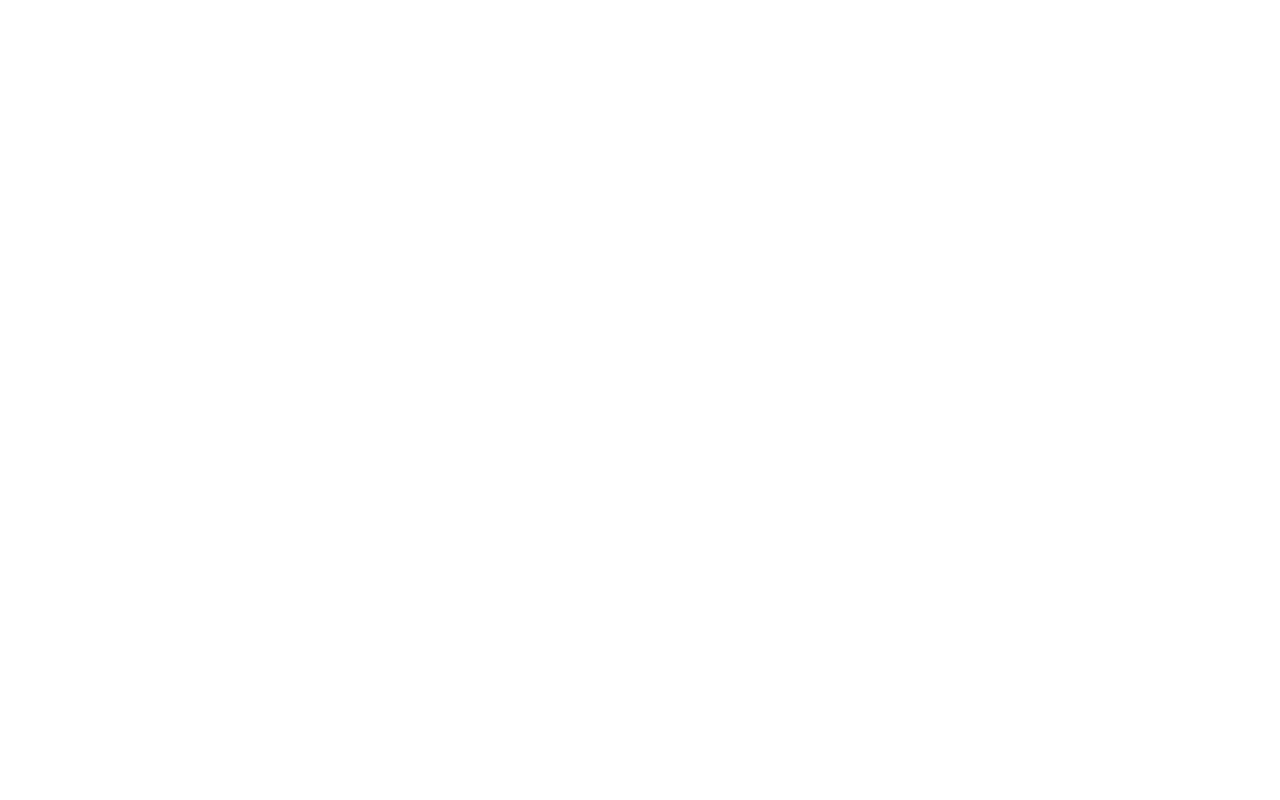
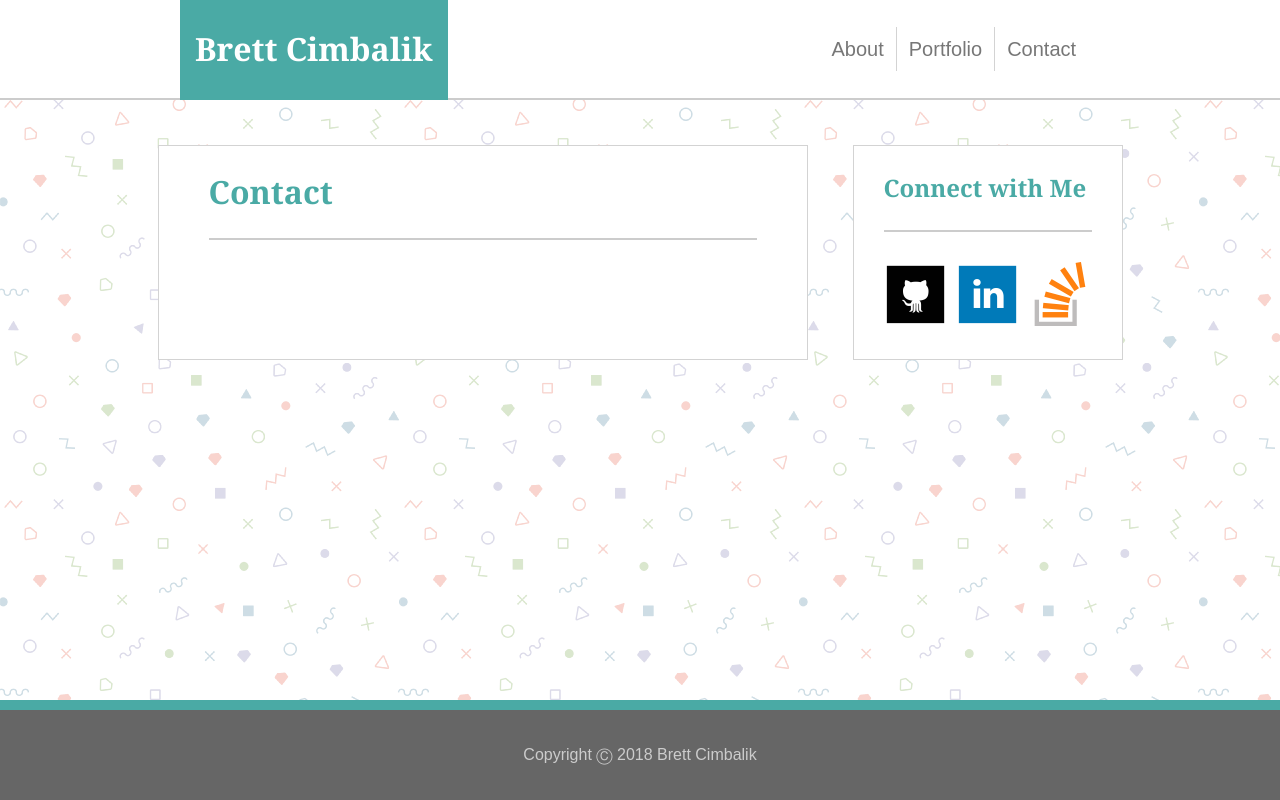
Before and after one commit to bcimbali/Basic-Portfolio, a plain HTML site: page contact.html in a window 1280 px wide. Drawn offline with Linux system fonts and the light colour scheme.

Commit message:
added design skeleton to other pages

```diff
--- a/contact.html
+++ b/contact.html
@@ -1,11 +1,75 @@
-<DOCTYPE <!DOCTYPE html>
-<html>
+<!DOCTYPE html>
+<html lang="en">
 <head>
     <meta charset="utf-8" />
     <meta http-equiv="X-UA-Compatible" content="IE=edge">
-    <title>Page Title</title>
+    <title>Contact Brett</title>
     <meta name="viewport" content="width=device-width, initial-scale=1">
+    <link rel="stylesheet" type="text/css" href="./assets/css/reset.css">
+    <link rel="stylesheet" type="text/css" media="screen" href="./assets/css/style.css" />
 </head>
-<body>
+<body class="body">
+    <!-- Header top Part -->
+    <header class="header">
+            <!-- My name tab in the header. -->
+            <div class="my_name heading_font">
+                    <h1>Brett Cimbalik</h1>
+            </div>
+            <!-- The actual nav bar on the right side of the page -->
+            <nav>
+                <ul class="nav_list all_other_fonts">
+                    <li><a href="index.html" target="_blank" class="nav_list all_other_fonts" >About</a></li>
+                    <li><a href="portfolio.html" target="_blank" class="nav_list all_other_fonts">Portfolio</a></li>
+                    <li><a href="contact.html" target="_blank" class="nav_list all_other_fonts">Contact</a></li>
+                </ul>
+            </nav>
+    </header>
+
+    <!-- The main section of the page. -->
+    <section class="main_section">
+
+            <!-- 'About Me', large box on left side -->
+            <article class="about_me">
+                <div class="about_me_top heading_font">
+                    <h1>
+                        Contact
+                    </h1>
+                </div>
+
+                <div class="about_me_bottom all_other_fonts">
+
+                </div>
+            </article>
+
+            <!-- Smaller box off to the right side of the main section -->
+            <div class="connect_with_me">
+
+                <!-- Top section, 'Connect With Me' of smaller box on right -->
+                <div class="connect_top heading_font" >
+                    <h2>Connect with Me</h2>
+                </div>
+
+                <!-- Bottom section, with social media links of smaller box on right -->
+                <div class="connect_bottom">
+                    <a href="https://github.com/bcimbali" target="_blank">
+                        <img src="./assets/images/github_icon.png" alt="Github link">
+                    </a>
+
+                    <a href="www.linkedin.com/in/brett-cimbalik" target="_blank">
+                        <img src="./assets/images/linkedin_icon.png" alt="LinkedIn link">
+                    </a>
+
+                    <a href="https://stackoverflow.com/users/6896761/bcimbali" target="_blank">
+                        <img src="./assets/images/stack_overflow_white_bg.png" alt="Stack Overflow link">
+                    </a>
+                </div>
+            </div>
+        </section>
+
+        <!-- Footer at bottom of page -->
+        <footer class="footer all_other_fonts">
+                Copyright &#x24B8 2018 Brett Cimbalik
+        </footer>
+
 </body>
 </html>
```
Also changed, not shown: portfolio.html (+73 -0 lines).
